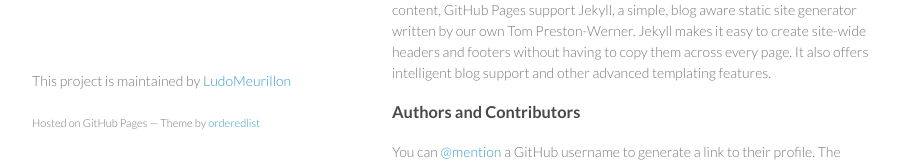
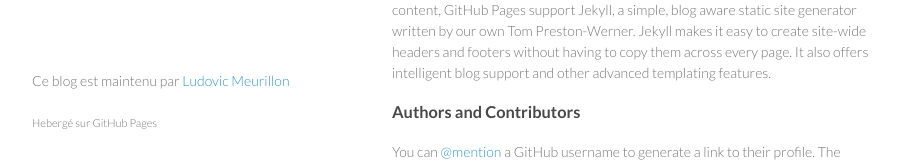
Before and after one commit to LudoMeurillon/CodingMojo, a plain HTML site: page index.html in a window 1280 px wide. Shown: the part 598-762 px from the top of the page, without its empty margins (178-1101 px from the left). Drawn offline with Linux system fonts and the light colour scheme.

Commit message:
Update index.html

```diff
--- a/index.html
+++ b/index.html
@@ -48,8 +48,8 @@ $ git checkout gh-pages
 <p>Having trouble with Pages? Check out the documentation at <a href="http://help.github.com/pages">http://help.github.com/pages</a> or contact <a href="mailto:support@github.com">support@github.com</a> and we’ll help you sort it out.</p>
       </section>
       <footer>
-        <p>This project is maintained by <a href="https://github.com/LudoMeurillon">LudoMeurillon</a></p>
-        <p><small>Hosted on GitHub Pages &mdash; Theme by <a href="https://github.com/orderedlist">orderedlist</a></small></p>
+        <p>Ce blog est maintenu par <a href="https://github.com/LudoMeurillon">Ludovic Meurillon</a></p>
+        <p><small>Hebergé sur GitHub Pages<p>
       </footer>
     </div>
     <script src="javascripts/scale.fix.js"></script>
```
